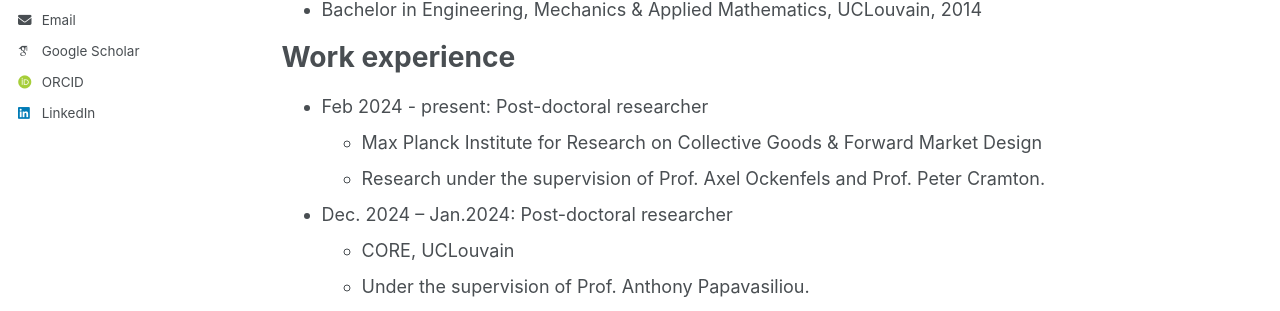
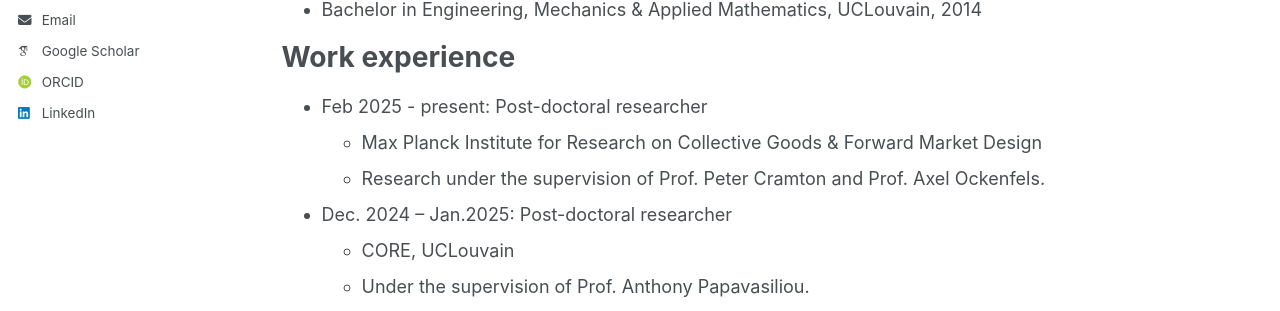
Before and after one commit to NicolasStevens/NicolasStevens.github.io, a Jekyll site: the page built from _pages/cv.md, in a window 1280 px wide and 900 px high. Shown: the part 395-706 px from the top of the window. Built offline with Jekyll 4.4.1, drawn with Linux system fonts in a browser that asks for light colours; some web fonts are replaced; a script that is not in the unit is left out.

Commit message:
Update cv.md

```diff
--- a/_pages/cv.md
+++ b/_pages/cv.md
@@ -21,12 +21,12 @@ Education
 
 Work experience
 ======
-* Feb 2024 - present: Post-doctoral researcher
+* Feb 2025 - present: Post-doctoral researcher
   * Max Planck Institute for Research on Collective Goods & Forward
 Market Design
-  * Research under the supervision of Prof. Axel Ockenfels and Prof. Peter Cramton.
+  * Research under the supervision of Prof. Peter Cramton and Prof. Axel Ockenfels.
 
-* Dec. 2024 – Jan.2024: Post-doctoral researcher
+* Dec. 2024 – Jan.2025: Post-doctoral researcher
   * CORE, UCLouvain
   * Under the supervision of Prof. Anthony Papavasiliou.
 
```
